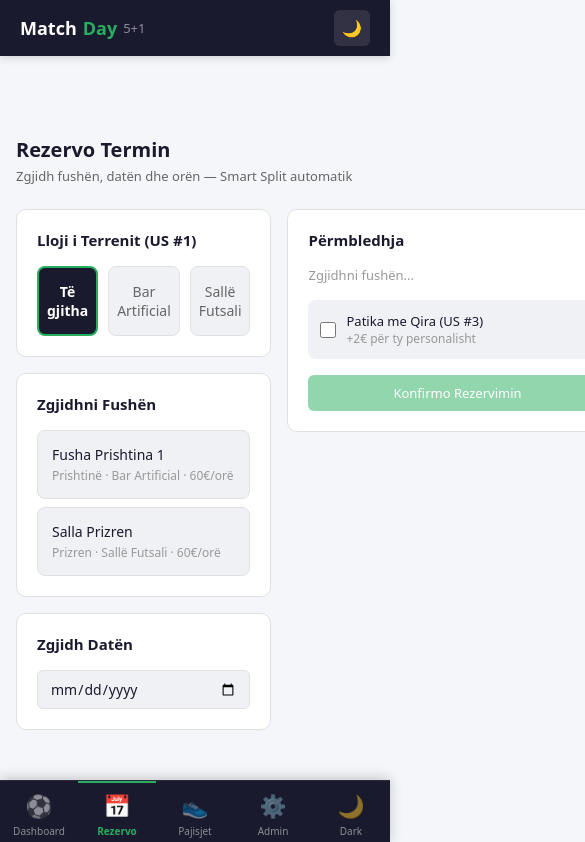
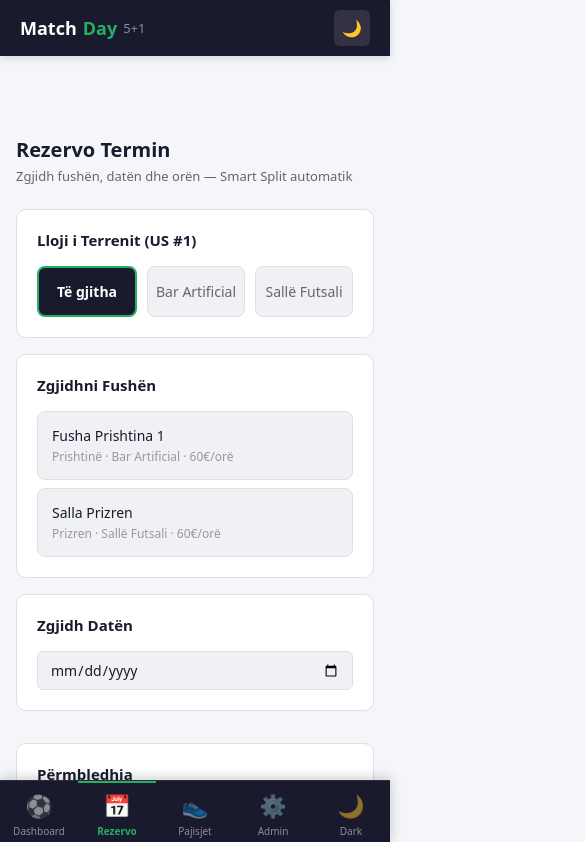
Before and after one commit to enishe/MatchDay-5-1, a React (Vite) app in the folder frontend/: page /booking in a window 390 px wide. Shown: the top 842 px of the page, 585 px wide, since content can reach past the window. Built offline with nearby package versions, Linux system fonts and the light colour scheme.

Commit message:
fix: booking page responsive layout for mobile

```diff
--- a/frontend/src/index.css
+++ b/frontend/src/index.css
@@ -154,3 +154,20 @@ tr:hover td { background: var(--bg-secondary); }
 .feedback-success { background: #e8f5e9; color: #2e7d32; border: 1px solid #a5d6a7; }
 .feedback-error   { background: #fdecea; color: #c62828; border: 1px solid #ef9a9a; }
 .feedback-warning { background: #fff8e1; color: #f57f17; border: 1px solid #ffe082; }
+/* BookingPage responsive */
+.booking-grid {
+  display: grid;
+  grid-template-columns: 1fr 340px;
+  gap: 16px;
+  align-items: start;
+}
+
+@media (max-width: 768px) {
+  .booking-grid {
+    grid-template-columns: 1fr;
+  }
+
+  .booking-summary {
+    position: static !important;
+  }
+}
--- a/frontend/src/pages/BookingPage.jsx
+++ b/frontend/src/pages/BookingPage.jsx
@@ -103,7 +103,7 @@ export default function BookingPage() {
       )}
 
       <form onSubmit={handleRezervim}>
-        <div style={{ display: 'grid', gridTemplateColumns: '1fr 340px', gap: 16, alignItems: 'start' }}>
+        <div className="booking-grid">
 
           {/* Kolona e majtë */}
           <div>
@@ -158,7 +158,7 @@ export default function BookingPage() {
           </div>
 
           {/* Kolona e djathtë — Përmbledhja */}
-          <div style={{ position: 'sticky', top: 72 }}>
+         <div className="booking-summary" style={{ position: 'sticky', top: 72 }}>
             <div className="card">
               <div className="card-title">Përmbledhja</div>
 
```
